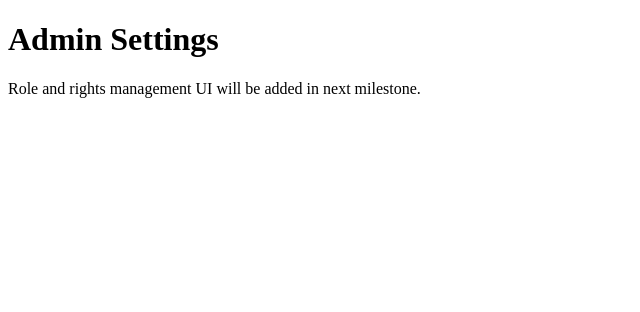
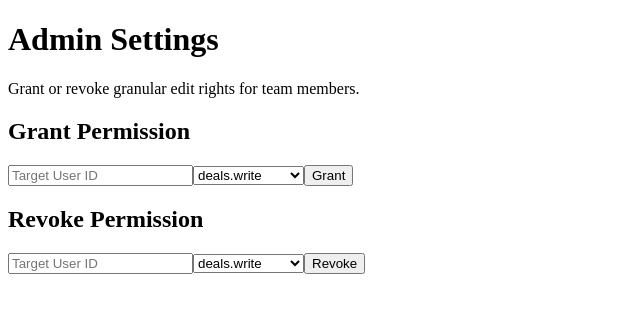
Before and after one commit to Teamtrue/luxury-members, a Next.js app in the folder luxury-members-next/: page /admin/settings in a window 1280 px wide. Shown: the top 312 px of the page, without its empty margins (0-640 px from the left). Built offline with nearby package versions, Linux system fonts and the light colour scheme.

Commit message:
Add admin rights management forms

```diff
--- a/luxury-members-next/app/admin/settings/page.tsx
+++ b/luxury-members-next/app/admin/settings/page.tsx
@@ -2,7 +2,39 @@ export default function AdminSettingsPage() {
   return (
     <main>
       <h1>Admin Settings</h1>
-      <p>Role and rights management UI will be added in next milestone.</p>
+      <p>Grant or revoke granular edit rights for team members.</p>
+
+      <section>
+        <h2>Grant Permission</h2>
+        <form method="post" action="/api/admin/permissions/grant">
+          <input name="targetUserId" placeholder="Target User ID" required />
+          <select name="permission" defaultValue="deals.write">
+            <option value="users.read">users.read</option>
+            <option value="users.write">users.write</option>
+            <option value="roles.write">roles.write</option>
+            <option value="deals.write">deals.write</option>
+            <option value="payments.read">payments.read</option>
+            <option value="settings.write">settings.write</option>
+          </select>
+          <button type="submit">Grant</button>
+        </form>
+      </section>
+
+      <section>
+        <h2>Revoke Permission</h2>
+        <form method="post" action="/api/admin/permissions/revoke">
+          <input name="targetUserId" placeholder="Target User ID" required />
+          <select name="permission" defaultValue="deals.write">
+            <option value="users.read">users.read</option>
+            <option value="users.write">users.write</option>
+            <option value="roles.write">roles.write</option>
+            <option value="deals.write">deals.write</option>
+            <option value="payments.read">payments.read</option>
+            <option value="settings.write">settings.write</option>
+          </select>
+          <button type="submit">Revoke</button>
+        </form>
+      </section>
     </main>
   );
 }
```
